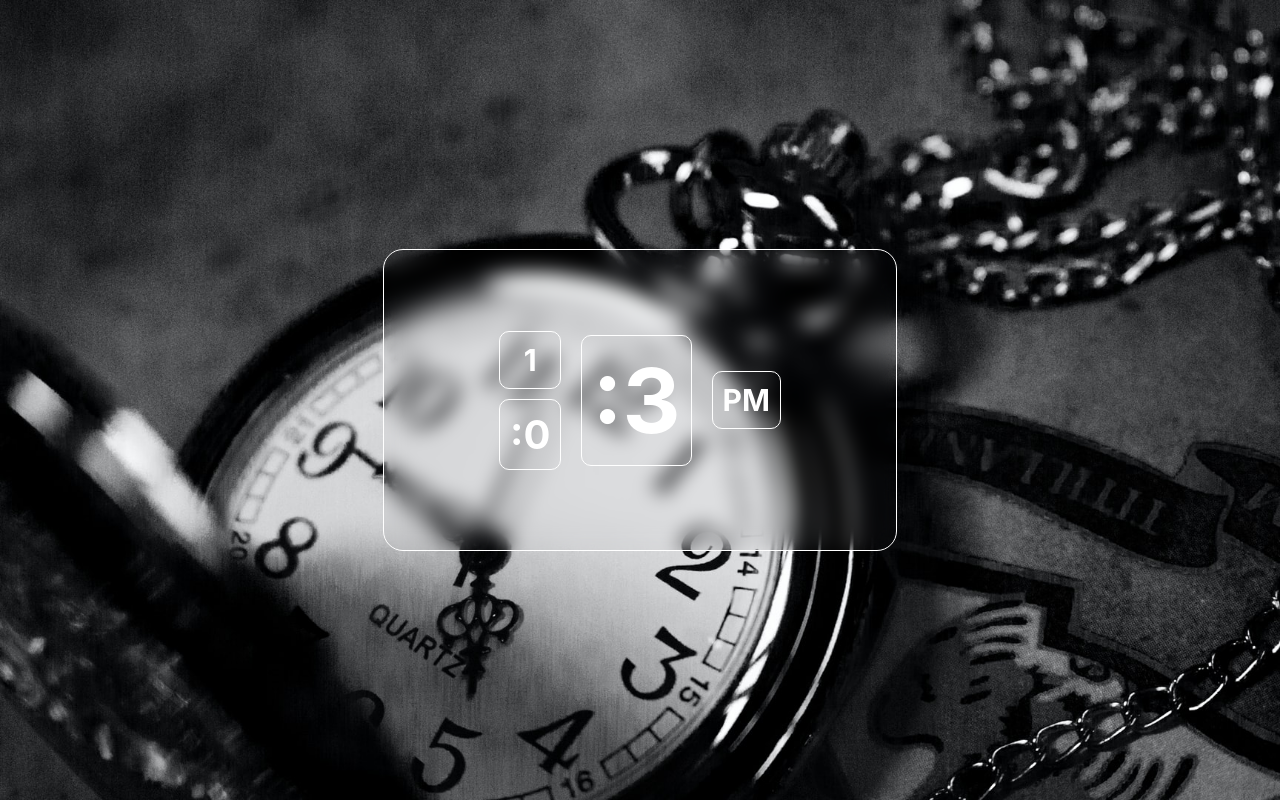
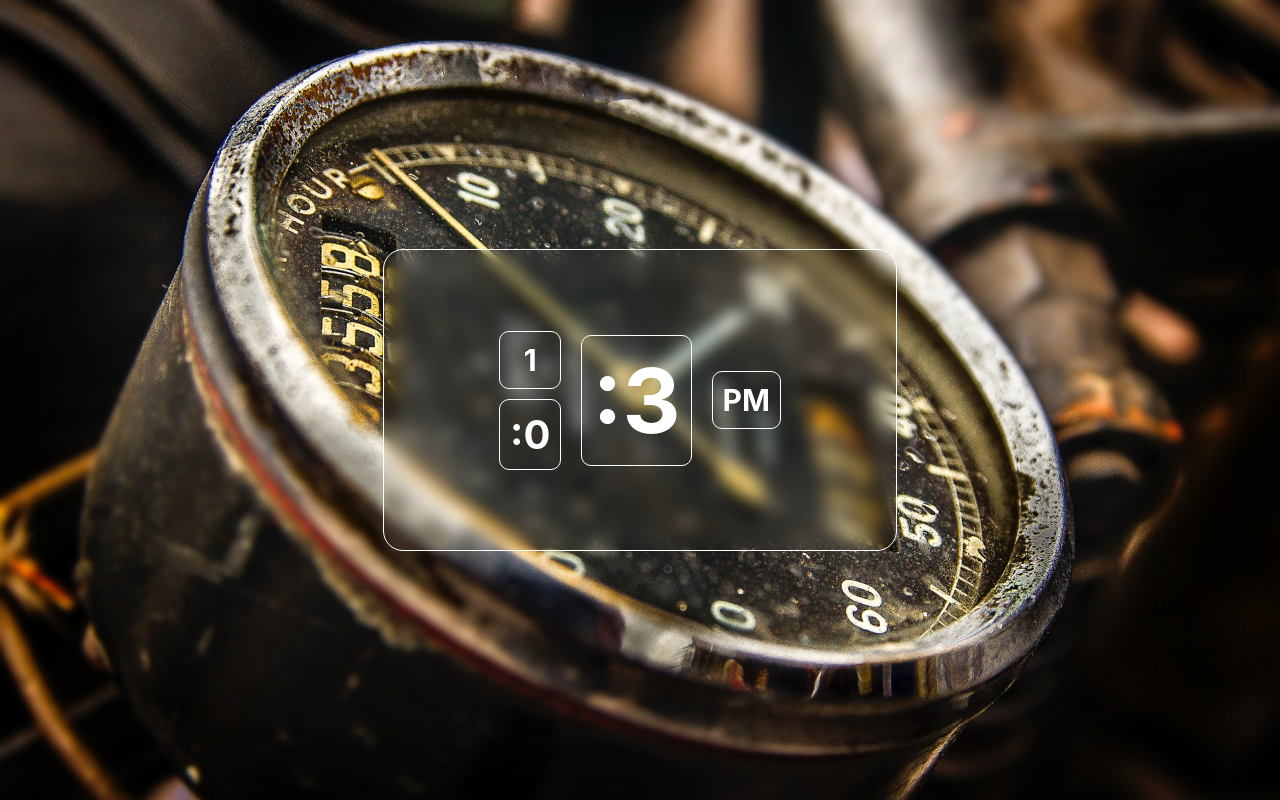
Before and after one commit to ShaileshBisht/Gsap-timer, a React (Create React App) app: page / in a window 1280 px wide. Built offline with nearby package versions, Linux system fonts and the light colour scheme.

Commit message:
change background image

```diff
--- a/src/App.css
+++ b/src/App.css
@@ -1,5 +1,5 @@
 .app {
-  background: url("./assets/time.jpg"), center center;
+  background: url("./assets/time2.jpg"), center center;
   width: 100%;
   height: 100vh;
   background-size: cover;
--- a/src/component/Timer.css
+++ b/src/component/Timer.css
@@ -4,7 +4,7 @@
   display: flex;
   align-items: center;
   justify-content: center;
-  backdrop-filter: blur(10px);
+  backdrop-filter: blur(8px);
   border: 1px solid white;
   border-radius: 20px;
 }
```
Also changed, not shown: src/assets/time2.jpg (added), 1 other file (tests, documents, lock files or other folders).
